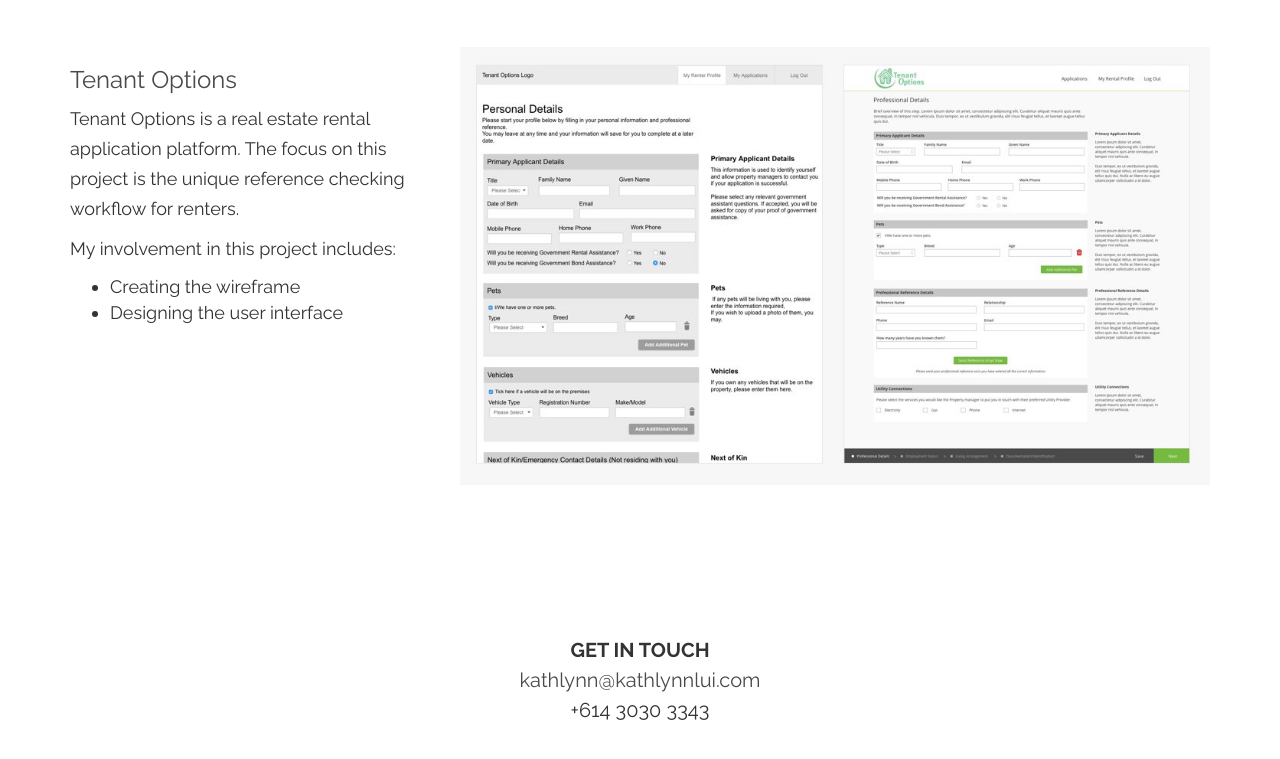
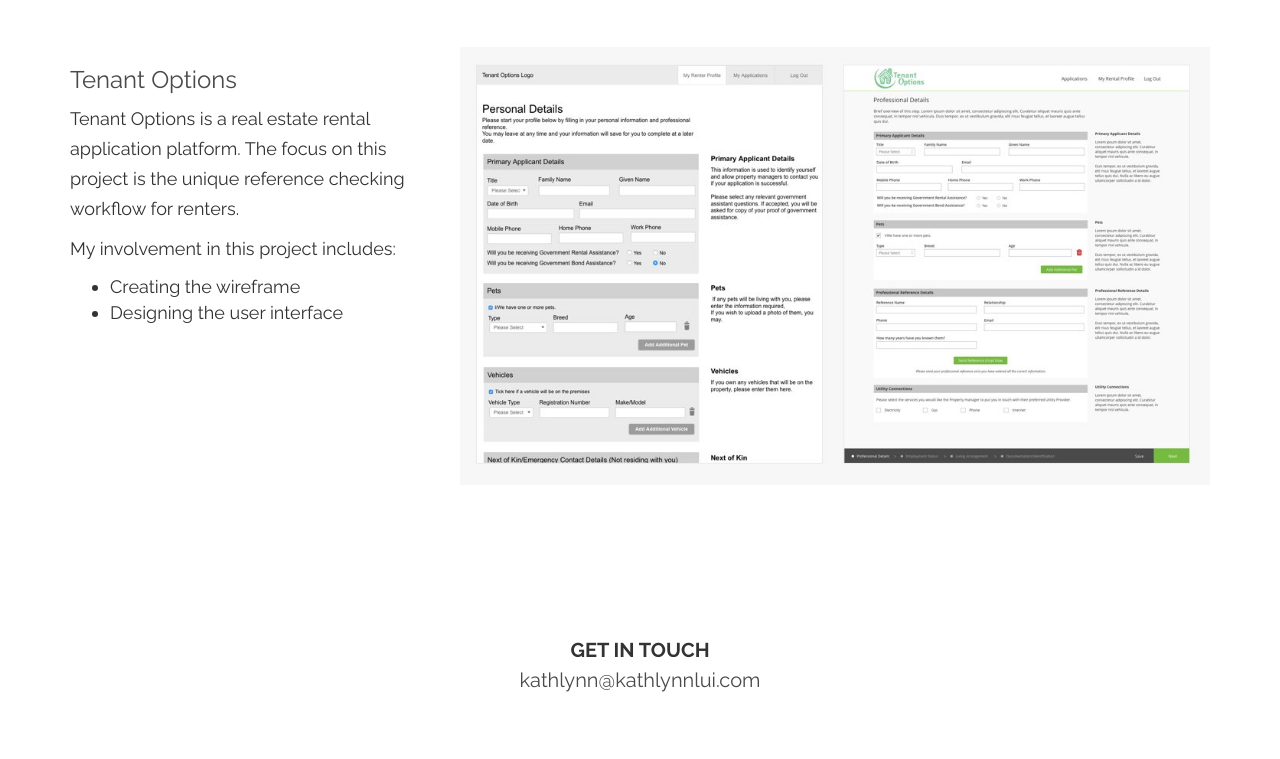
Before and after one commit to kathlynn/kathlynn.github.io, a plain HTML site: page index.html in a window 1280 px wide. Shown: the part 6823-7582 px from the top of the page. Drawn offline with nearby package versions, Linux system fonts and the light colour scheme.

Commit message:
removed phone number

```diff
--- a/index.html
+++ b/index.html
@@ -296,7 +296,6 @@
             <p class="smal text-center">
                 <b>GET IN TOUCH</b><br/>
                 <a href="mailto:kathlynn@kathlynnlui.com">kathlynn@kathlynnlui.com</a><br/>
-                +614 3030 3343
             </p>
 
 
```
